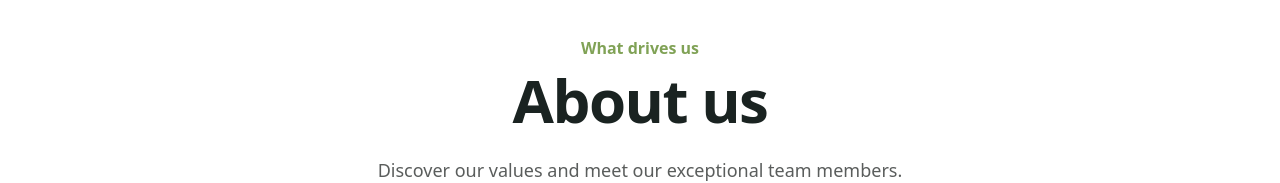
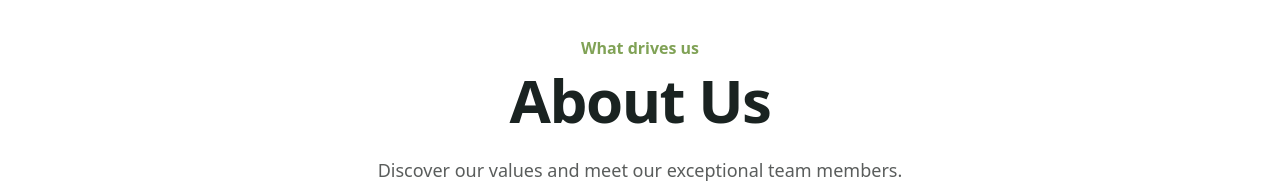
Before and after one commit to simonbeirouti/mortgage.fishing-og, a Next.js app: page /about in a window 1280 px wide. Shown: the part 190-373 px from the top of the page. Built offline with nearby package versions, Linux system fonts and the light colour scheme.

Commit message:
capitalise header title

```diff
--- a/src/components/ui/PageHeader.jsx
+++ b/src/components/ui/PageHeader.jsx
@@ -3,7 +3,7 @@ export default function PageHeader({ short, page, description }) {
     <div className="bg-white px-6 pb-6 sm:pb-8 lg:px-8">
       <div className="mx-auto max-w-2xl text-center">
         <p className="text-base font-bold leading-7 text-sage-700">{short}</p>
-        <h2 className="mt-2 text-4xl font-bold tracking-tight text-black sm:text-6xl">
+        <h2 className="mt-2 text-4xl capitalize font-bold tracking-tight text-black sm:text-6xl">
           {page}
         </h2>
         <p className="mt-6 text-lg leading-8 text-gray-500">{description}</p>
```
